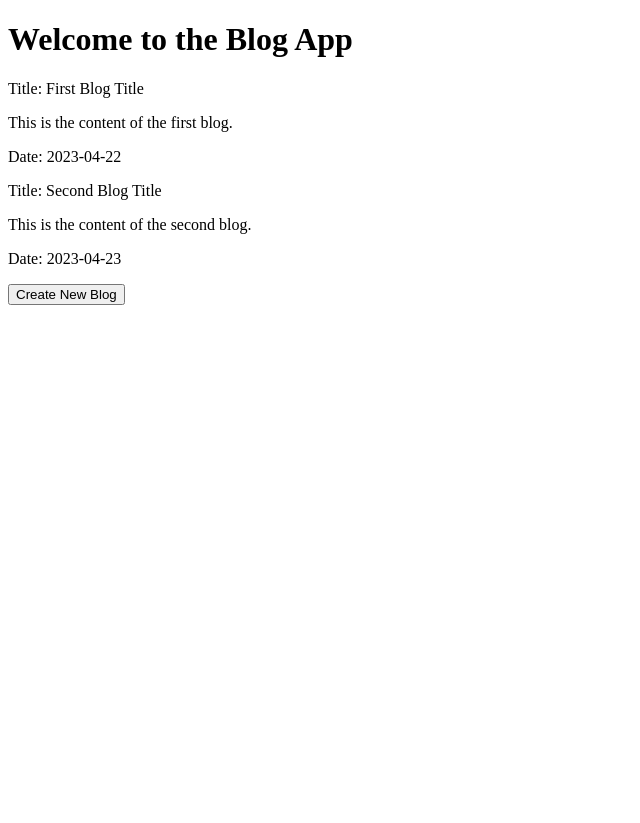
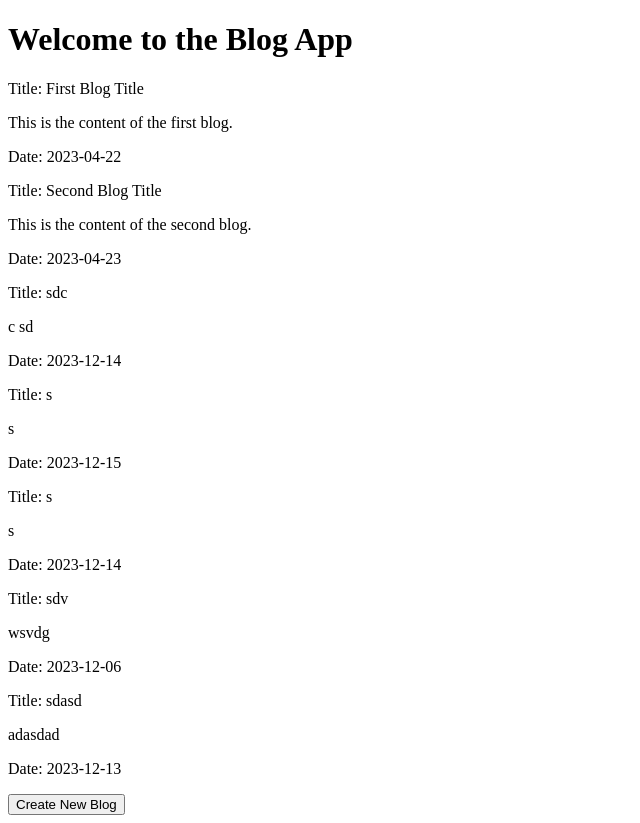
Before and after one commit to Andreaa-Dev/blog-angular, an Angular app: page / in a window 1280 px wide. Shown: the whole page, without its empty margins (0-640 px from the left). Before the commit the page ends 800 px from the top, so only its background shows below. Built offline with nearby package versions, Linux system fonts and the light colour scheme; data requests are answered from the project's data file.

Commit message:
done fetch data

```diff
--- a/blogs.json
+++ b/blogs.json
@@ -37,6 +37,22 @@
       "content": "s",
       "date": "2023-12-14",
       "id": 5
+    },
+    {
+      "showDetail": true,
+      "title": "sdv",
+      "author": "wef",
+      "content": "wsvdg",
+      "date": "2023-12-06",
+      "id": 6
+    },
+    {
+      "showDetail": true,
+      "title": "sdasd",
+      "author": "asdsdad",
+      "content": "adasdad",
+      "date": "2023-12-13",
+      "id": 7
     }
   ]
 }
--- a/src/app/app.component.html
+++ b/src/app/app.component.html
@@ -1,6 +1,7 @@
 <div class="container">
   <h1>Welcome to the Blog App</h1>
-  <app-blog-list></app-blog-list>
+  <!-- pass blogs to blog-list -->
+  <app-blog-list [allBlogs]="blogs"></app-blog-list>
   <!-- Create New Blog Button -->
   <button (click)="showCreateForm()">Create New Blog</button>
 
--- a/src/app/app.component.ts
+++ b/src/app/app.component.ts
@@ -1,7 +1,7 @@
 import { Component, OnInit } from '@angular/core';
 import { BlogService } from './blog.service';
 import { Blog, BlogRaw } from './model/blog.model';
-import { Observable } from 'rxjs';
+import { Observable, tap } from 'rxjs';
 
 @Component({
   selector: 'app-root',
@@ -9,7 +9,7 @@ import { Observable } from 'rxjs';
   styleUrls: ['./app.component.css'],
 })
 export class AppComponent implements OnInit {
-  blogs!: Observable<BlogRaw[]>;
+  blogs!: BlogRaw[];
 
   constructor(private blogService: BlogService) {}
 
@@ -18,7 +18,14 @@ export class AppComponent implements OnInit {
   }
 
   fetchBlogs() {
-    this.blogs = this.blogService.getBlogs();
+    this.blogService.getBlogs().subscribe({
+      next: (v) => {
+        this.blogs = v;
+      },
+      error: (e) => {
+        console.log(e);
+      },
+    });
   }
 
   showCreate = false;
--- a/src/app/blog-list/blog-list.component.html
+++ b/src/app/blog-list/blog-list.component.html
@@ -1,7 +1,10 @@
-<div>
-  <div *ngFor="let blog of blogs">
+<div *ngIf="allBlogs && allBlogs.length > 0">
+  <div *ngFor="let blog of allBlogs">
     <p>Title: {{ blog.title }}</p>
     <p>{{ blog.content }}</p>
     <p>Date: {{ blog.date }}</p>
   </div>
 </div>
+<div *ngIf="!allBlogs || allBlogs.length === 0">
+  <p>No blogs available.</p>
+</div>
--- a/src/app/blog-list/blog-list.component.ts
+++ b/src/app/blog-list/blog-list.component.ts
@@ -1,4 +1,6 @@
-import { Component } from '@angular/core';
+import { Component, Input } from '@angular/core';
+import { BlogRaw } from '../model/blog.model';
+import { Observable } from 'rxjs';
 
 @Component({
   selector: 'app-blog-list',
@@ -6,20 +8,5 @@ import { Component } from '@angular/core';
   styleUrls: ['./blog-list.component.css'],
 })
 export class BlogListComponent {
-  blogs = [
-    {
-      id: 1,
-      title: 'First Blog Title',
-      date: '2023-04-22',
-      author: 'John Doe',
-      content: 'This is the content of the first blog.',
-    },
-    {
-      id: 2,
-      title: 'Second Blog Title',
-      date: '2023-04-23',
-      author: 'Jane Smith',
-      content: 'This is the content of the second blog.',
-    },
-  ];
+  @Input() allBlogs!: BlogRaw[];
 }
--- a/src/app/blog.service.ts
+++ b/src/app/blog.service.ts
@@ -1,6 +1,6 @@
 import { Injectable } from '@angular/core';
 import { HttpClient } from '@angular/common/http';
-import { Observable } from 'rxjs';
+import { Observable, tap } from 'rxjs';
 
 import { Blog } from './model/blog.model';
 import { BlogRaw } from './model/blog.model';
```
